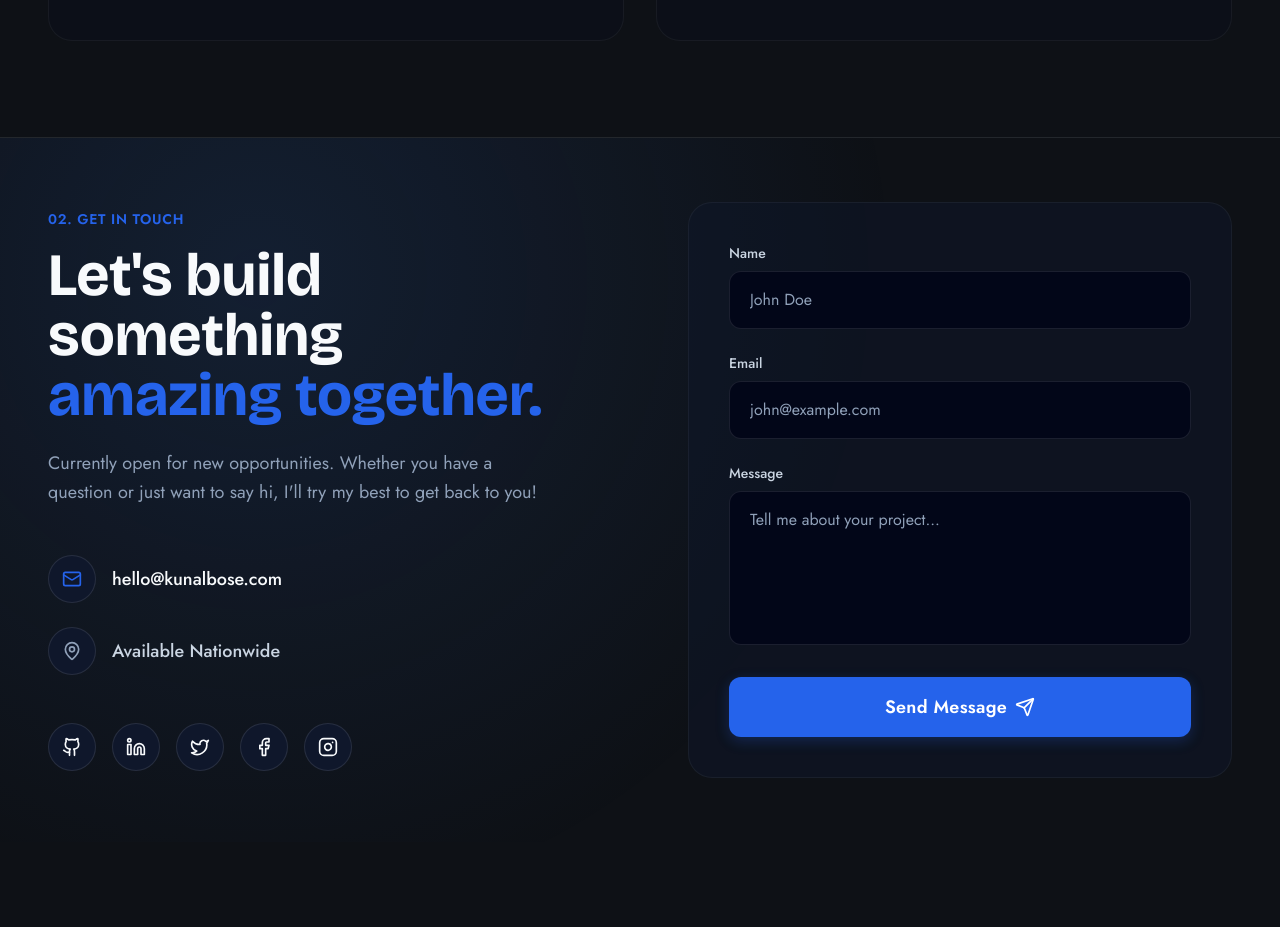
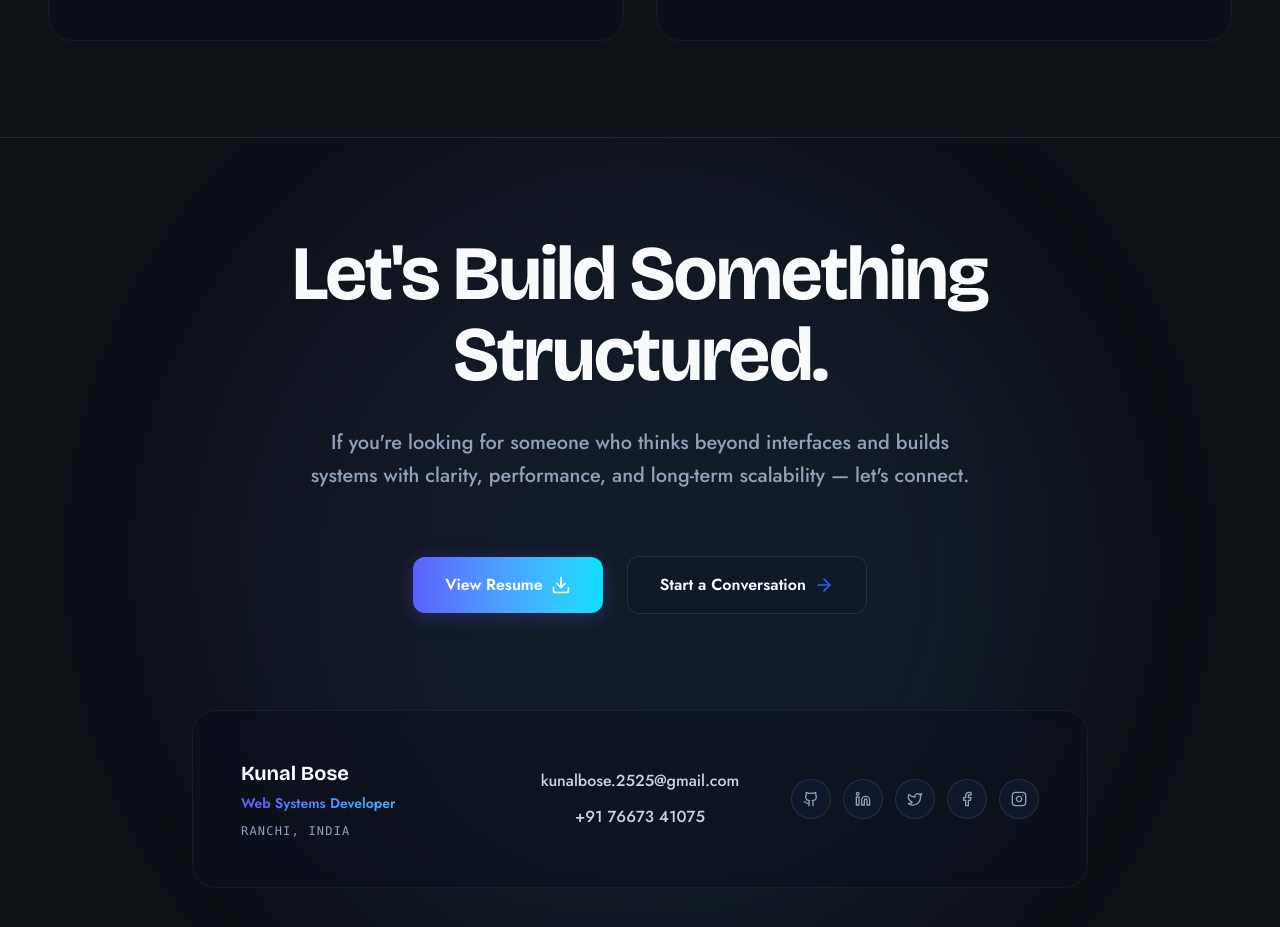
Before and after one commit to KunalBose2772/kunal, a Next.js app: page / in a window 1280 px wide. Shown: the part 7080-8007 px from the top of the page. Before the commit the page ends 7922 px from the top, so only its background shows below. Built offline with nearby package versions, Linux system fonts and the light colour scheme.

Commit message:
feat(contact): redesign final CTA block into a structured, full-width confidence statement

```diff
--- a/components/Contact.js
+++ b/components/Contact.js
@@ -1,118 +1,119 @@
 "use client";
 
 import { motion } from "framer-motion";
-import { Send, Mail, MapPin, Github, Linkedin, Twitter, Facebook } from "lucide-react";
+import { Github, Linkedin, Twitter, Facebook, ArrowRight, Download } from "lucide-react";
 import Link from "next/link";
 
 export default function Contact() {
     return (
-        <section id="contact" className="relative min-h-[80vh] py-12 lg:py-16 border-t border-slate-200/10 z-10 flex flex-col justify-center">
-            <div className="absolute inset-0 pointer-events-none radial-glow opacity-30 dark:opacity-50" />
-            <div className="max-w-[1480px] w-full mx-auto px-6 md:px-12 relative z-10">
-                <div className="grid grid-cols-1 lg:grid-cols-2 gap-16 lg:gap-24">
+        <section id="contact" className="relative min-h-[90vh] py-24 flex flex-col justify-center items-center text-center overflow-hidden border-t border-slate-200/10 z-10">
+            {/* Cinematic Background Glow */}
+            <motion.div
+                className="absolute top-1/2 left-1/2 -translate-x-1/2 -translate-y-1/2 w-[600px] h-[600px] md:w-[800px] md:h-[800px] rounded-full bg-gradient-to-br from-[#5B5FFF] to-[#00E0FF] blur-[120px] pointer-events-none"
+                initial={{ opacity: 0, scale: 0.8 }}
+                whileInView={{ opacity: 0.08, scale: 1 }}
+                viewport={{ once: true }}
+                transition={{ duration: 1.5, ease: "easeOut" }}
+            />
 
-                    {/* Left Side: Contact Info */}
+            <div className="max-w-[1200px] w-full mx-auto px-6 relative z-10 flex flex-col items-center">
+
+                {/* Headline */}
+                <motion.h2
+                    className="text-[clamp(40px,6vw,80px)] leading-[1.05] font-heading font-bold text-foreground tracking-tight mb-8"
+                    initial={{ opacity: 0, y: 20 }}
+                    whileInView={{ opacity: 1, y: 0 }}
+                    viewport={{ once: true }}
+                    transition={{ duration: 1, ease: [0.22, 1, 0.36, 1] }}
+                >
+                    Let's Build Something <br className="hidden md:block" />
+                    Structured.
+                </motion.h2>
+
+                {/* Subtext */}
+                <motion.p
+                    className="text-slate-600 dark:text-slate-400 text-lg md:text-xl leading-relaxed font-medium max-w-2xl mb-16"
+                    initial={{ opacity: 0, y: 20 }}
+                    whileInView={{ opacity: 1, y: 0 }}
+                    viewport={{ once: true }}
+                    transition={{ duration: 1, delay: 0.2, ease: [0.22, 1, 0.36, 1] }}
+                >
+                    If you're looking for someone who thinks beyond interfaces and builds systems with clarity, performance, and long-term scalability — let's connect.
+                </motion.p>
+
+                {/* CTA Buttons */}
                 <motion.div
-                        initial={{ opacity: 0, x: -30 }}
-                        whileInView={{ opacity: 1, x: 0 }}
-                        viewport={{ once: true, margin: "-100px" }}
-                        transition={{ duration: 0.8 }}
-                        className="flex flex-col justify-center"
+                    className="flex flex-col sm:flex-row items-center gap-6 mb-24"
+                    initial={{ opacity: 0, y: 20 }}
+                    whileInView={{ opacity: 1, y: 0 }}
+                    viewport={{ once: true }}
+                    transition={{ duration: 1, delay: 0.4, ease: [0.22, 1, 0.36, 1] }}
                 >
-                        <span className="text-brand-accent font-semibold tracking-wider uppercase text-sm mb-4 block">
-                            02. Get In Touch
-                        </span>
-                        <h2 className="text-4xl md:text-5xl lg:text-6xl font-heading font-bold text-foreground mb-6">
-                            Let's build something <br className="hidden md:block" />
-                            <span className="text-brand-accent">amazing together.</span>
-                        </h2>
-                        <p className="text-slate-600 dark:text-slate-400 text-lg leading-relaxed max-w-[500px] mb-12">
-                            Currently open for new opportunities. Whether you have a question or just want to say hi, I'll try my best to get back to you!
-                        </p>
+                    {/* Primary Button */}
+                    <Link
+                        href="#resume"
+                        className="group relative flex items-center justify-center gap-2 px-8 py-4 rounded-xl font-semibold text-white overflow-hidden transition-all duration-300 shadow-[0_4px_20px_rgba(91,95,255,0.25)] hover:shadow-[0_8px_30px_rgba(0,224,255,0.4)] w-full sm:w-auto"
+                    >
+                        <div className="absolute inset-0 bg-gradient-to-r from-[#5B5FFF] to-[#00E0FF] transition-transform duration-500 group-hover:scale-105" />
+                        <span className="relative z-10">View Resume</span>
+                        <Download className="w-5 h-5 relative z-10 group-hover:-translate-y-0.5 transition-transform" />
+                    </Link>
 
-                        <div className="flex flex-col gap-6 mb-12">
-                            <a href="mailto:hello@kunalbose.com" className="group flex items-center gap-4 text-foreground w-fit">
-                                <div className="w-12 h-12 rounded-full border border-slate-200 dark:border-white/10 flex items-center justify-center bg-white dark:bg-slate-900 group-hover:border-brand-accent group-hover:bg-brand-accent/5 transition-all">
-                                    <Mail className="w-5 h-5 text-slate-600 dark:text-brand-accent" />
-                                </div>
-                                <span className="text-lg font-medium group-hover:text-brand-accent transition-colors">hello@kunalbose.com</span>
+                    {/* Secondary Button */}
+                    <a
+                        href="mailto:kunalbose.2525@gmail.com"
+                        className="group flex items-center justify-center gap-2 px-8 py-4 rounded-xl border border-slate-200/50 dark:border-white/10 bg-slate-50/50 dark:bg-slate-900/50 hover:bg-white dark:hover:bg-slate-800 backdrop-blur-md transition-all duration-300 font-semibold text-foreground shadow-sm w-full sm:w-auto"
+                    >
+                        Start a Conversation
+                        <ArrowRight className="w-5 h-5 text-brand-accent group-hover:translate-x-1 transition-transform" />
                     </a>
-                            <div className="flex items-center gap-4 text-foreground w-fit">
-                                <div className="w-12 h-12 rounded-full border border-slate-200 dark:border-white/10 flex items-center justify-center bg-white dark:bg-slate-900">
-                                    <MapPin className="w-5 h-5 text-slate-600 dark:text-slate-400" />
-                                </div>
-                                <span className="text-lg font-medium text-slate-600 dark:text-slate-300">Available Nationwide</span>
-                            </div>
+                </motion.div>
+
+                {/* Direct Contact & Socials Block */}
+                <motion.div
+                    className="w-full max-w-4xl grid grid-cols-1 md:grid-cols-3 gap-10 md:gap-4 p-8 md:p-12 rounded-3xl bg-slate-50/50 dark:bg-[#0a0f1a]/50 border border-slate-200/50 dark:border-white/5 text-left backdrop-blur-sm"
+                    initial={{ opacity: 0, y: 20 }}
+                    whileInView={{ opacity: 1, y: 0 }}
+                    viewport={{ once: true }}
+                    transition={{ duration: 1, delay: 0.6, ease: [0.22, 1, 0.36, 1] }}
+                >
+                    {/* Identity */}
+                    <div className="flex flex-col gap-1.5 justify-center">
+                        <span className="text-xl font-bold font-heading text-foreground">Kunal Bose</span>
+                        <span className="text-transparent bg-clip-text bg-gradient-to-r from-[#5B5FFF] to-[#00E0FF] font-semibold text-sm">Web Systems Developer</span>
+                        <span className="text-slate-500 dark:text-slate-400 font-mono text-xs uppercase tracking-widest mt-1">Ranchi, India</span>
                     </div>
 
-                        <div className="flex flex-wrap items-center gap-4">
-                            <Link href="https://github.com/KunalBose2772" target="_blank" className="w-12 h-12 rounded-full border border-slate-200 dark:border-white/10 flex items-center justify-center bg-white dark:bg-slate-900 hover:border-brand-accent hover:text-brand-accent transition-all">
-                                <Github className="w-5 h-5" />
+                    {/* Contact Channels */}
+                    <div className="flex flex-col gap-3 justify-center md:items-center">
+                        <a href="mailto:kunalbose.2525@gmail.com" className="text-slate-600 dark:text-slate-300 hover:text-[#5B5FFF] transition-colors font-medium text-sm md:text-base">
+                            kunalbose.2525@gmail.com
+                        </a>
+                        <a href="tel:7667341075" className="text-slate-600 dark:text-slate-300 hover:text-[#5B5FFF] transition-colors font-medium text-sm md:text-base">
+                            +91 76673 41075
+                        </a>
+                    </div>
+
+                    {/* Socials */}
+                    <div className="flex flex-wrap items-center md:justify-end gap-3">
+                        <Link href="https://github.com/KunalBose2772" target="_blank" className="w-10 h-10 rounded-full border border-slate-200 dark:border-white/10 flex items-center justify-center bg-white dark:bg-slate-900 text-slate-500 dark:text-slate-400 hover:border-[#5B5FFF] hover:text-[#5B5FFF] transition-all">
+                            <Github className="w-4 h-4" />
                         </Link>
-                            <Link href="https://linkedin.com/in/kunal-bose-a45926269" target="_blank" className="w-12 h-12 rounded-full border border-slate-200 dark:border-white/10 flex items-center justify-center bg-white dark:bg-slate-900 hover:border-brand-accent hover:text-brand-accent transition-all">
-                                <Linkedin className="w-5 h-5" />
+                        <Link href="https://linkedin.com/in/kunal-bose-a45926269" target="_blank" className="w-10 h-10 rounded-full border border-slate-200 dark:border-white/10 flex items-center justify-center bg-white dark:bg-slate-900 text-slate-500 dark:text-slate-400 hover:border-[#5B5FFF] hover:text-[#5B5FFF] transition-all">
+                            <Linkedin className="w-4 h-4" />
                         </Link>
-                            <Link href="https://x.com/KunalBose2772" target="_blank" className="w-12 h-12 rounded-full border border-slate-200 dark:border-white/10 flex items-center justify-center bg-white dark:bg-slate-900 hover:border-brand-accent hover:text-brand-accent transition-all">
-                                <Twitter className="w-5 h-5" />
+                        <Link href="https://x.com/KunalBose2772" target="_blank" className="w-10 h-10 rounded-full border border-slate-200 dark:border-white/10 flex items-center justify-center bg-white dark:bg-slate-900 text-slate-500 dark:text-slate-400 hover:border-[#5B5FFF] hover:text-[#5B5FFF] transition-all">
+                            <Twitter className="w-4 h-4" />
                         </Link>
-                            {/* Note: using an svg block here or lucide-react if instagram icon existed, but lucide doesn't have it natively sometimes. Using lucide 'Facebook' for facebook since it exists */}
-                            <Link href="https://facebook.com/people/Kunal-Bose" target="_blank" className="w-12 h-12 rounded-full border border-slate-200 dark:border-white/10 flex items-center justify-center bg-white dark:bg-slate-900 hover:border-brand-accent hover:text-brand-accent transition-all">
-                                <Facebook className="w-5 h-5" />
+                        <Link href="https://facebook.com/people/Kunal-Bose" target="_blank" className="w-10 h-10 rounded-full border border-slate-200 dark:border-white/10 flex items-center justify-center bg-white dark:bg-slate-900 text-slate-500 dark:text-slate-400 hover:border-[#5B5FFF] hover:text-[#5B5FFF] transition-all">
+                            <Facebook className="w-4 h-4" />
                         </Link>
-                            <Link href="https://instagram.com/kunalbose2772" target="_blank" className="w-12 h-12 rounded-full border border-slate-200 dark:border-white/10 flex items-center justify-center bg-white dark:bg-slate-900 hover:border-brand-accent hover:text-brand-accent transition-all">
-                                {/* Using a custom SVG for instagram as it is often missing in older lucide sets */}
-                                <svg xmlns="http://www.w3.org/2000/svg" width="20" height="20" viewBox="0 0 24 24" fill="none" stroke="currentColor" strokeWidth="2" strokeLinecap="round" strokeLinejoin="round"><rect x="2" y="2" width="20" height="20" rx="5" ry="5"></rect><path d="M16 11.37A4 4 0 1 1 12.63 8 4 4 0 0 1 16 11.37z"></path><line x1="17.5" y1="6.5" x2="17.51" y2="6.5"></line></svg>
+                        <Link href="https://instagram.com/kunalbose2772" target="_blank" className="w-10 h-10 rounded-full border border-slate-200 dark:border-white/10 flex items-center justify-center bg-white dark:bg-slate-900 text-slate-500 dark:text-slate-400 hover:border-[#5B5FFF] hover:text-[#5B5FFF] transition-all">
+                            <svg xmlns="http://www.w3.org/2000/svg" width="16" height="16" viewBox="0 0 24 24" fill="none" stroke="currentColor" strokeWidth="2" strokeLinecap="round" strokeLinejoin="round"><rect x="2" y="2" width="20" height="20" rx="5" ry="5"></rect><path d="M16 11.37A4 4 0 1 1 12.63 8 4 4 0 0 1 16 11.37z"></path><line x1="17.5" y1="6.5" x2="17.51" y2="6.5"></line></svg>
                         </Link>
                     </div>
                 </motion.div>
 
-                    {/* Right Side: Form */}
-                    <motion.div
-                        initial={{ opacity: 0, x: 30 }}
-                        whileInView={{ opacity: 1, x: 0 }}
-                        viewport={{ once: true, margin: "-100px" }}
-                        transition={{ duration: 0.8, delay: 0.2 }}
-                        className="bg-white dark:bg-slate-900/50 p-8 md:p-10 rounded-3xl border border-slate-200 dark:border-white/5 shadow-xl shadow-slate-200/50 dark:shadow-none"
-                    >
-                        <form className="flex flex-col gap-6" onSubmit={(e) => e.preventDefault()}>
-                            <div className="flex flex-col gap-2">
-                                <label htmlFor="name" className="text-sm font-medium text-slate-700 dark:text-slate-300">Name</label>
-                                <input
-                                    type="text"
-                                    id="name"
-                                    className="w-full px-5 py-4 rounded-xl bg-slate-50 dark:bg-slate-950 border border-slate-200 dark:border-white/10 focus:border-brand-accent focus:ring-1 focus:ring-brand-accent outline-none transition-all placeholder:text-slate-400"
-                                    placeholder="John Doe"
-                                />
-                            </div>
-                            <div className="flex flex-col gap-2">
-                                <label htmlFor="email" className="text-sm font-medium text-slate-700 dark:text-slate-300">Email</label>
-                                <input
-                                    type="email"
-                                    id="email"
-                                    className="w-full px-5 py-4 rounded-xl bg-slate-50 dark:bg-slate-950 border border-slate-200 dark:border-white/10 focus:border-brand-accent focus:ring-1 focus:ring-brand-accent outline-none transition-all placeholder:text-slate-400"
-                                    placeholder="john@example.com"
-                                />
-                            </div>
-                            <div className="flex flex-col gap-2">
-                                <label htmlFor="message" className="text-sm font-medium text-slate-700 dark:text-slate-300">Message</label>
-                                <textarea
-                                    id="message"
-                                    rows="5"
-                                    className="w-full px-5 py-4 rounded-xl bg-slate-50 dark:bg-slate-950 border border-slate-200 dark:border-white/10 focus:border-brand-accent focus:ring-1 focus:ring-brand-accent outline-none transition-all placeholder:text-slate-400 resize-none"
-                                    placeholder="Tell me about your project..."
-                                ></textarea>
-                            </div>
-                            <button
-                                type="submit"
-                                className="group w-full mt-2 overflow-hidden relative bg-brand-accent hover:bg-brand-hover text-white text-lg font-[600] tracking-[0.3px] px-8 py-4 rounded-xl transition-all duration-300 flex items-center justify-center gap-2 hover:scale-[1.01] active:scale-[0.99] shadow-[0_4px_14px_rgba(37,99,235,0.25)] hover:shadow-[0_6px_20px_rgba(37,99,235,0.3)]"
-                            >
-                                Send Message
-                                <Send className="w-5 h-5 group-hover:translate-x-1 transition-transform" />
-                            </button>
-                        </form>
-                    </motion.div>
-
-                </div>
             </div>
         </section>
     );
```
Lines whose indentation alone changed are shown as unchanged.
